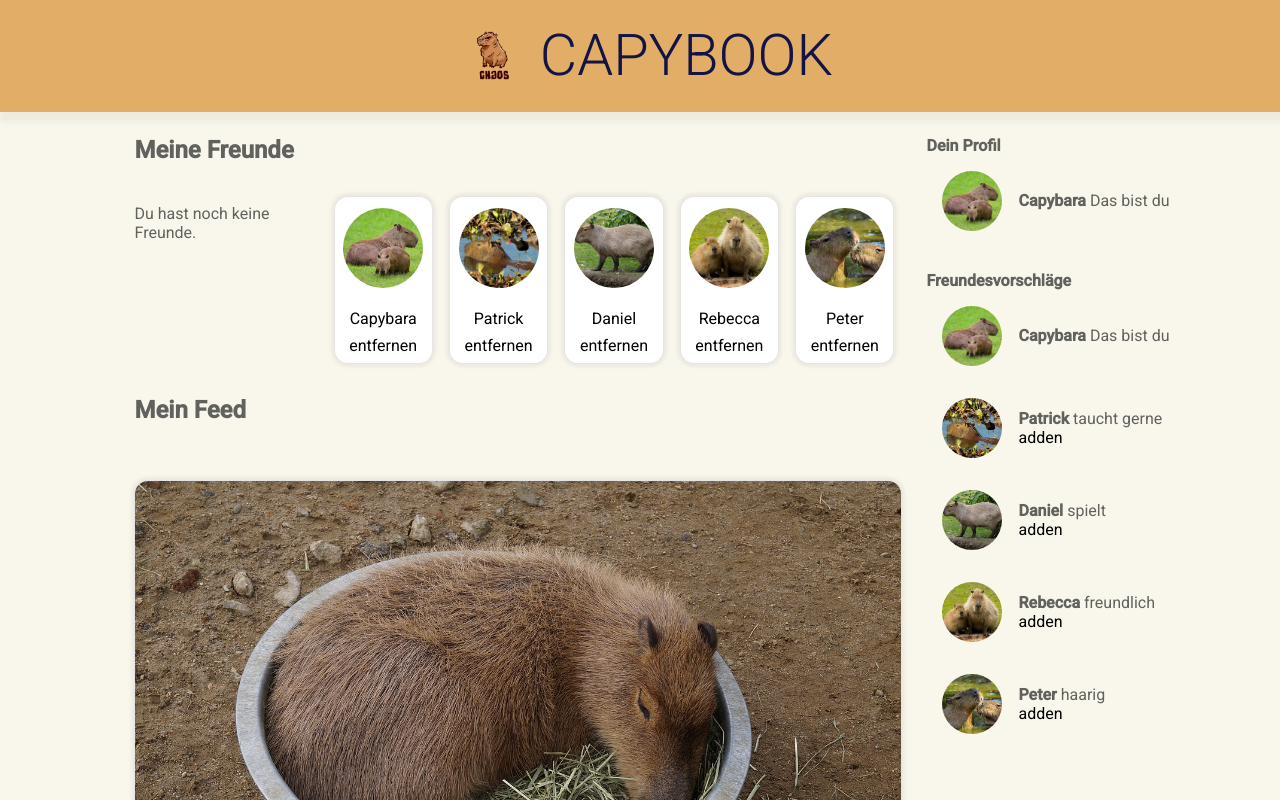
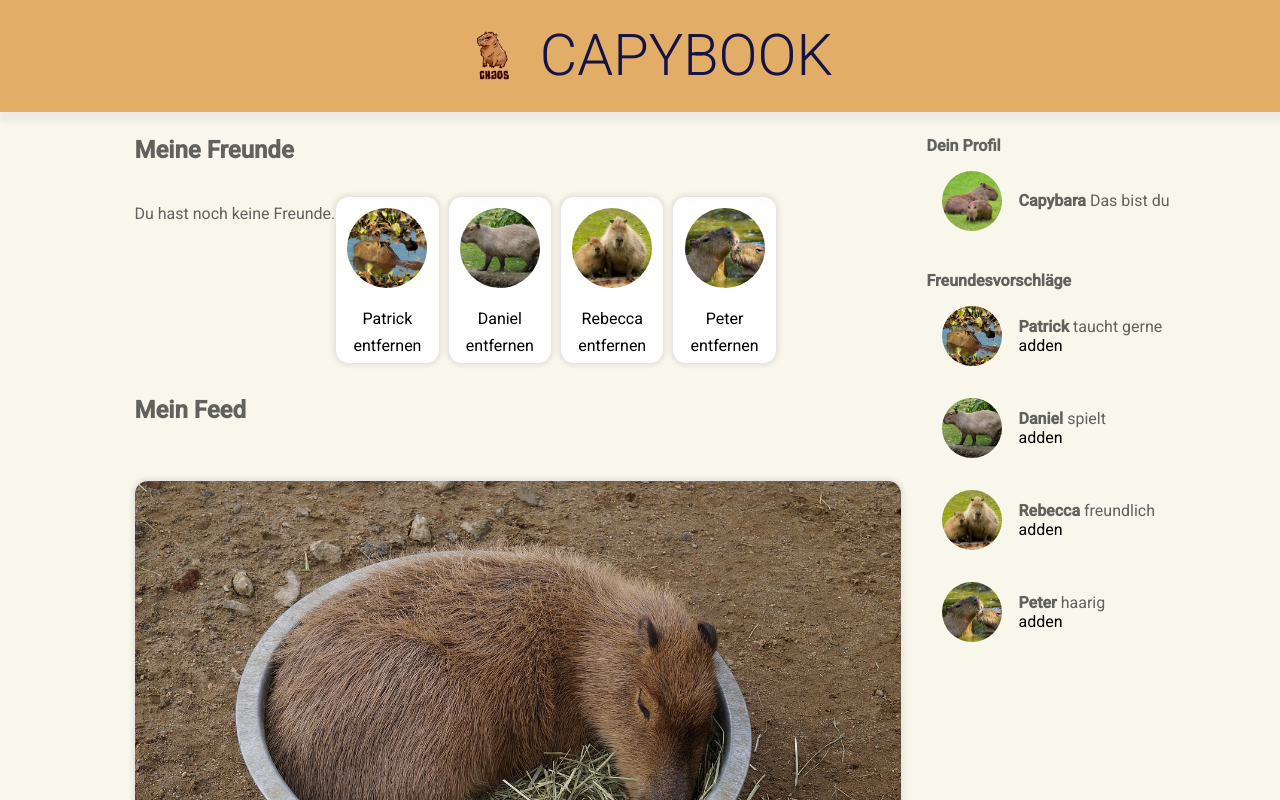
Before and after one commit to Pizzakoenigin/capybook, an Angular app: page / in a window 1280 px wide. Shown: the top 800 px of the page. Built offline with nearby package versions, Linux system fonts and the light colour scheme.

Commit message:
wip re arranging friendbox

```diff
--- a/src/app/friendbox/friendbox.component.html
+++ b/src/app/friendbox/friendbox.component.html
@@ -5,10 +5,13 @@
     </div>
 
 
-    <div class="friend default-card" *ngFor = "let capybara of capybaras; let i =index">
-        <img src={{capybara.image}} alt="">
+    <div  *ngFor = "let capybara of capybaras; let i =index">
+        <div class="friend default-card" *ngIf="capybara.canFollow">
+                  <img src={{capybara.image}} alt="">
         <p>{{capybara.name}}</p>
         <a (click)="fs.removeFriend(i); capybara.canFollow=true">entfernen</a>
+        </div>
+
 
     </div>
 </div>
--- a/src/app/proposals/proposals.component.html
+++ b/src/app/proposals/proposals.component.html
@@ -6,15 +6,19 @@
         <b>Freundesvorschläge</b>
 
 
-        <div class="profile-row" *ngFor = "let capybara of capybaras; let i =index">
-            <img src={{capybara.image}} alt="">
-            <div>
-                <b>{{capybara.name}}</b>
-                <span> {{capybara.description}}</span> <br>
-                <a *ngIf="capybara.canFollow" (click)="fs.addFriend(capybara.name, capybara.description, capybara.image); capybara.canFollow=false">adden</a>
+        <div  *ngFor="let capybara of capybaras.slice(1); let i =index">
+            <div class="profile-row" *ngIf="capybara.canFollow">
+                <img src={{capybara.image}} alt="">
+                <div>
+                    <b>{{capybara.name}}</b>
+                    <span> {{capybara.description}}</span> <br>
+                    <a *ngIf="capybara.canFollow"
+                        (click)="fs.addFriend(capybara.name, capybara.description, capybara.image); capybara.canFollow=false">adden</a>
 
-                <!-- <a *ngIf="capybara.canFollow" (click)="fs.addFriend(name, text, source); capybara=false">adden</a> -->
+                    <!-- <a *ngIf="capybara.canFollow" (click)="fs.addFriend(name, text, source); capybara=false">adden</a> -->
+                </div>
             </div>
+
 
         </div>
 
```
